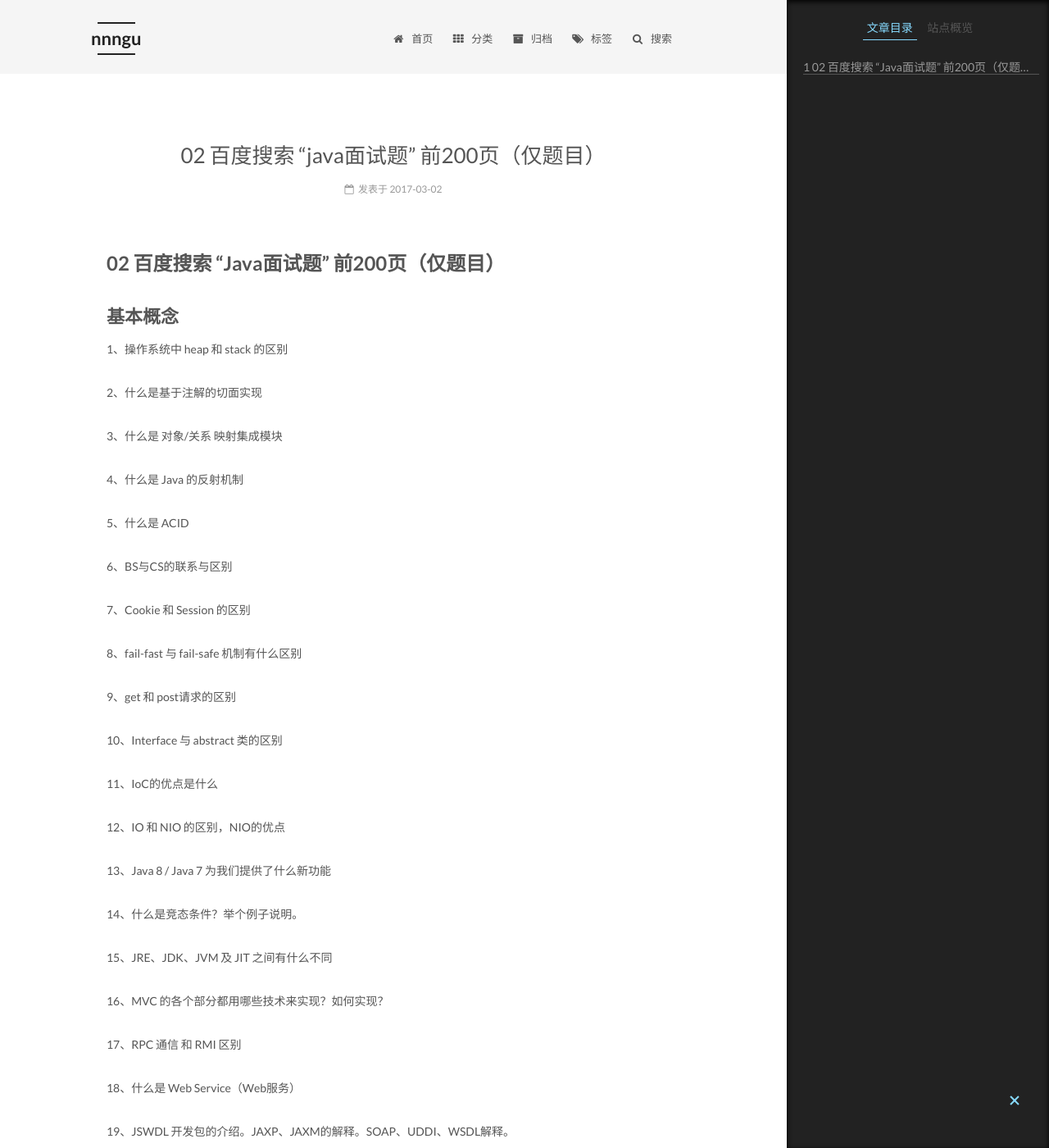
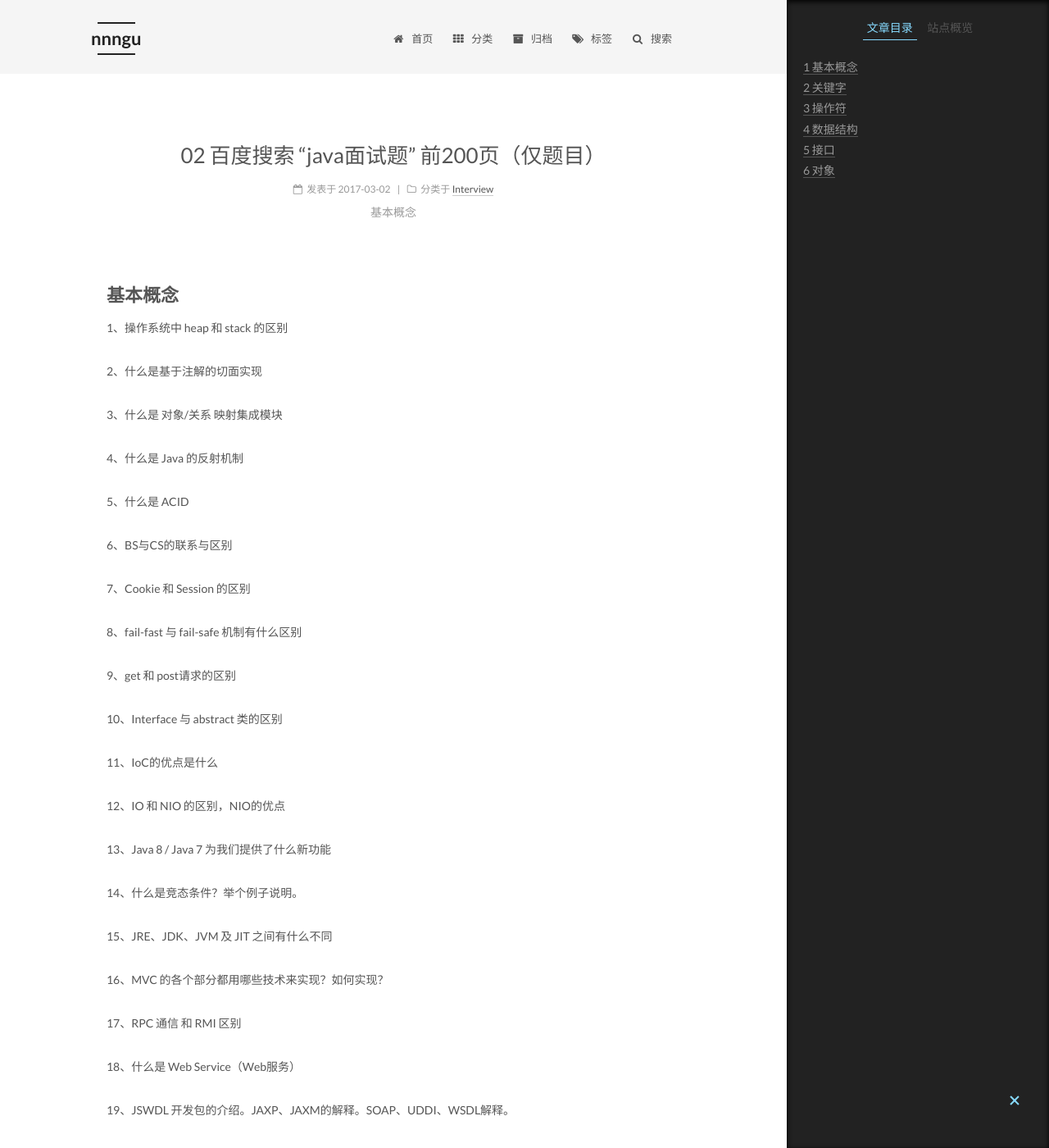
Before and after one commit to nnngu/LearningNotes, a Jekyll site: the page built from _posts/2017-03-02-02 百度搜索 “Java面试题” 前200页（仅题目）.md, in a window 1280 px wide and 1400 px high. Shown: the whole window at 82% size. Built offline with Jekyll 4.4.1, drawn with Linux system fonts in a browser that asks for light colours.

Commit message:
修改文件: _posts/2017-03-02-02 百度搜索 “Java面试题” 前200页（仅题目）.md

```diff
--- a/_posts/2017-03-02-02 百度搜索 “Java面试题” 前200页（仅题目）.md
+++ b/_posts/2017-03-02-02 百度搜索 “Java面试题” 前200页（仅题目）.md
@@ -1,4 +1,7 @@
-# 02 百度搜索 “Java面试题” 前200页（仅题目）
+---
+categories: Interview
+description: 基本概念
+---
 
 ## 基本概念
 
```
